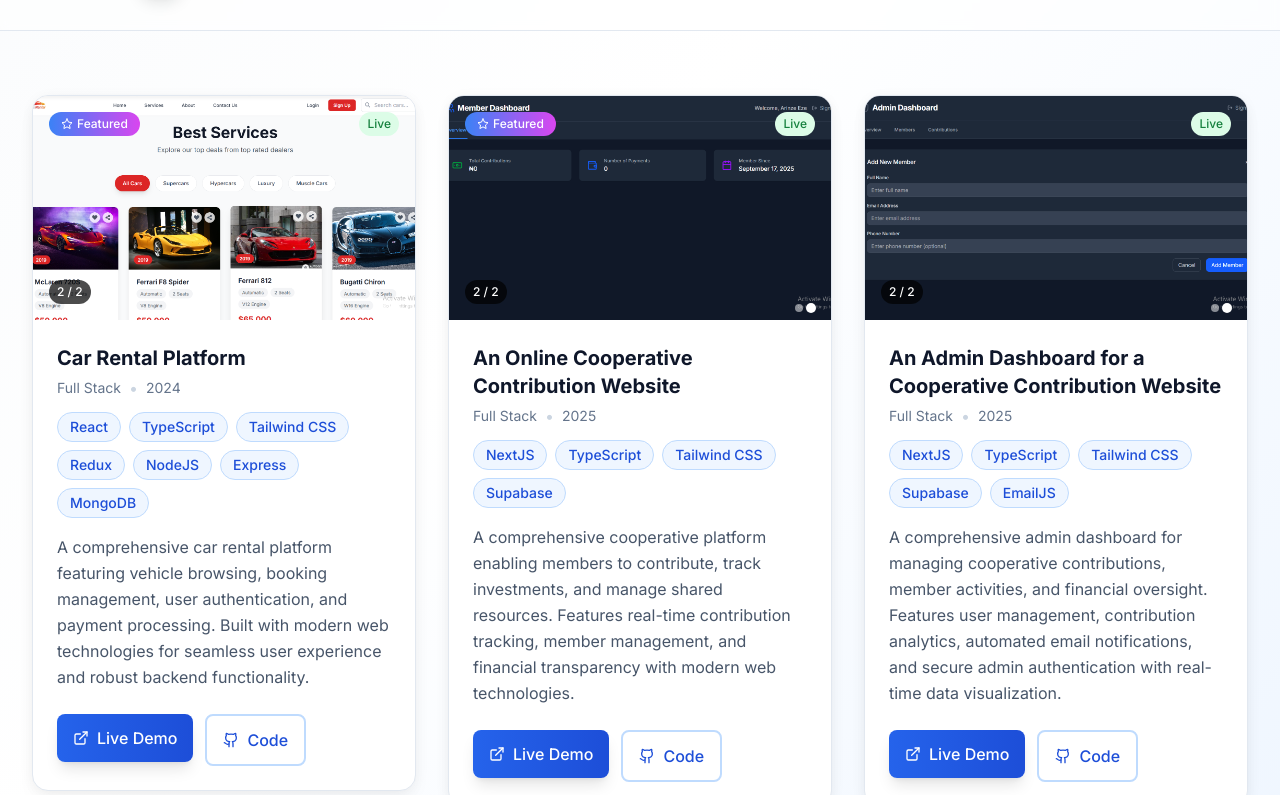
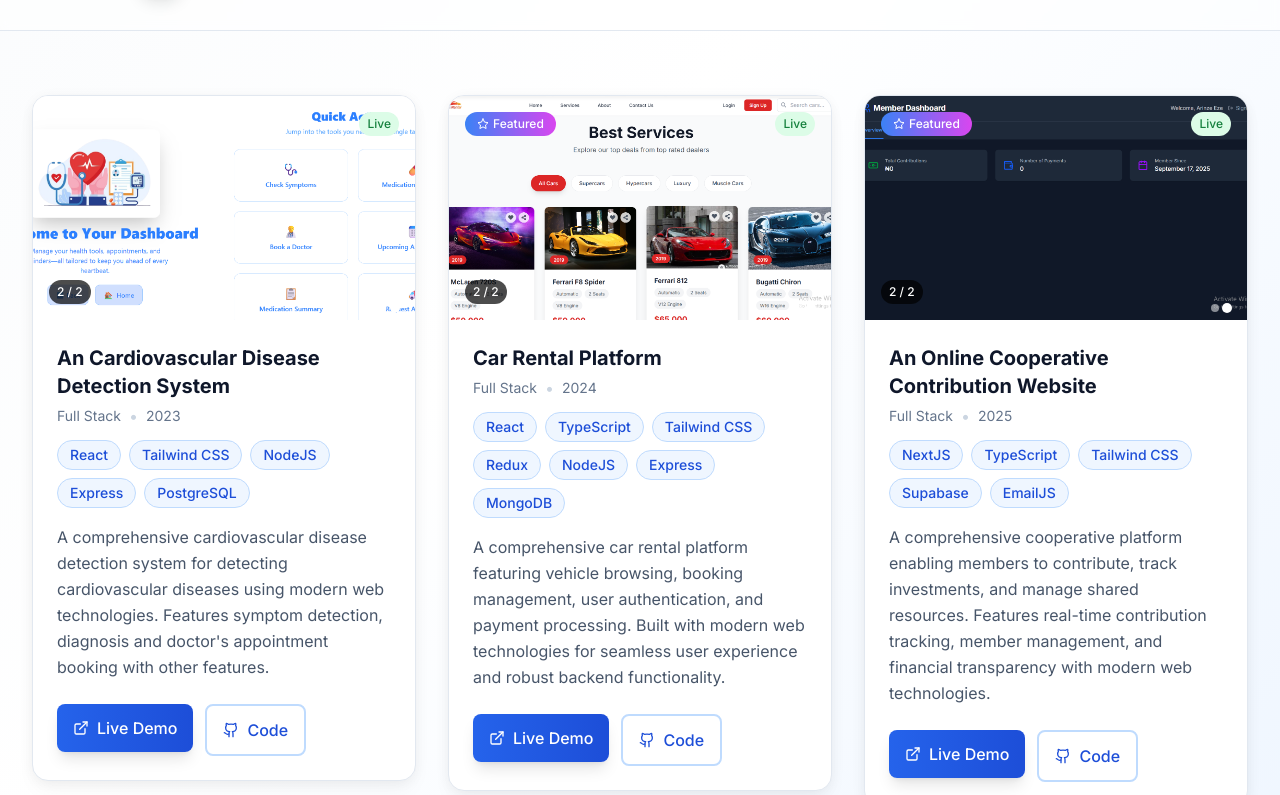
Before and after one commit to MM696/New-portfolio, a React (Vite) app in the folder frontend/: page /projects in a window 1280 px wide. Shown: the part 613-1408 px from the top of the page. Built offline with nearby package versions, Linux system fonts and the light colour scheme.

Commit message:
initial commit

```diff
--- a/frontend/src/pages/Projects.tsx
+++ b/frontend/src/pages/Projects.tsx
@@ -3,8 +3,23 @@ import { Github, ExternalLink, Filter, Star, ChevronLeft, ChevronRight } from "l
 import { useState, useEffect } from "react";
 
 const sampleProjects = [
-  {
-    id: 1,
+    {
+      id: 1,
+      title: "An Cardiovascular Disease Detection System",
+      link: "https://inspectcare-5eu9.onrender.com/",
+      code: "https://github.com/MM696/inspectcare",
+      images: ["/images/img_8.png", "/images/img_8a.png"],
+      tech: ["React", "Tailwind CSS", "NodeJS", "Express", "PostgreSQL"],
+      description:
+          "A comprehensive cardiovascular disease detection system for detecting cardiovascular diseases using modern web technologies. Features symptom detection, diagnosis and doctor's appointment booking with other features.",
+        category: "Full Stack",
+      featured: false,
+      year: "2023",
+      status: "Live"
+    },
+
+    {
+      id: 2,
     title: "Car Rental Platform",
     link: "https://carrental-41y5.onrender.com/",
     code: "https://github.com/MM696/CarRental",
@@ -18,30 +33,16 @@ const sampleProjects = [
     status: "Live"
   },
   {
-    id: 2,
+    id: 3,
     title: "An Online Cooperative Contribution Website",
     link: "https://cooperative-website.vercel.app/",
     code: "https://github.com/MM696/cooperative_website",
     images: ["/images/img_7.png", "/images/img_7a.png"],
-    tech: ["NextJS", "TypeScript", "Tailwind CSS", "Supabase"],
+    tech: ["NextJS", "TypeScript", "Tailwind CSS", "Supabase", "EmailJS"],
     description:
       "A comprehensive cooperative platform enabling members to contribute, track investments, and manage shared resources. Features real-time contribution tracking, member management, and financial transparency with modern web technologies.",
     category: "Full Stack",
     featured: true,
-    year: "2025",
-    status: "Live"
-  },
-  {
-    id: 3,
-    title: "An Admin Dashboard for a Cooperative Contribution Website",
-    link: "https://cooperative-website.vercel.app/auth/admin",
-    code: "https://github.com/MM696/cooperative_website",
-    images: ["/images/img_8.png", "/images/img_8a.png"],
-    tech: ["NextJS", "TypeScript", "Tailwind CSS", "Supabase", "EmailJS"],
-    description:
-      "A comprehensive admin dashboard for managing cooperative contributions, member activities, and financial oversight. Features user management, contribution analytics, automated email notifications, and secure admin authentication with real-time data visualization.",
-    category: "Full Stack",
-    featured: false,
     year: "2025",
     status: "Live"
   },
```
Also changed, not shown: frontend/public/images/img_8.png, frontend/public/images/img_8a.png.
